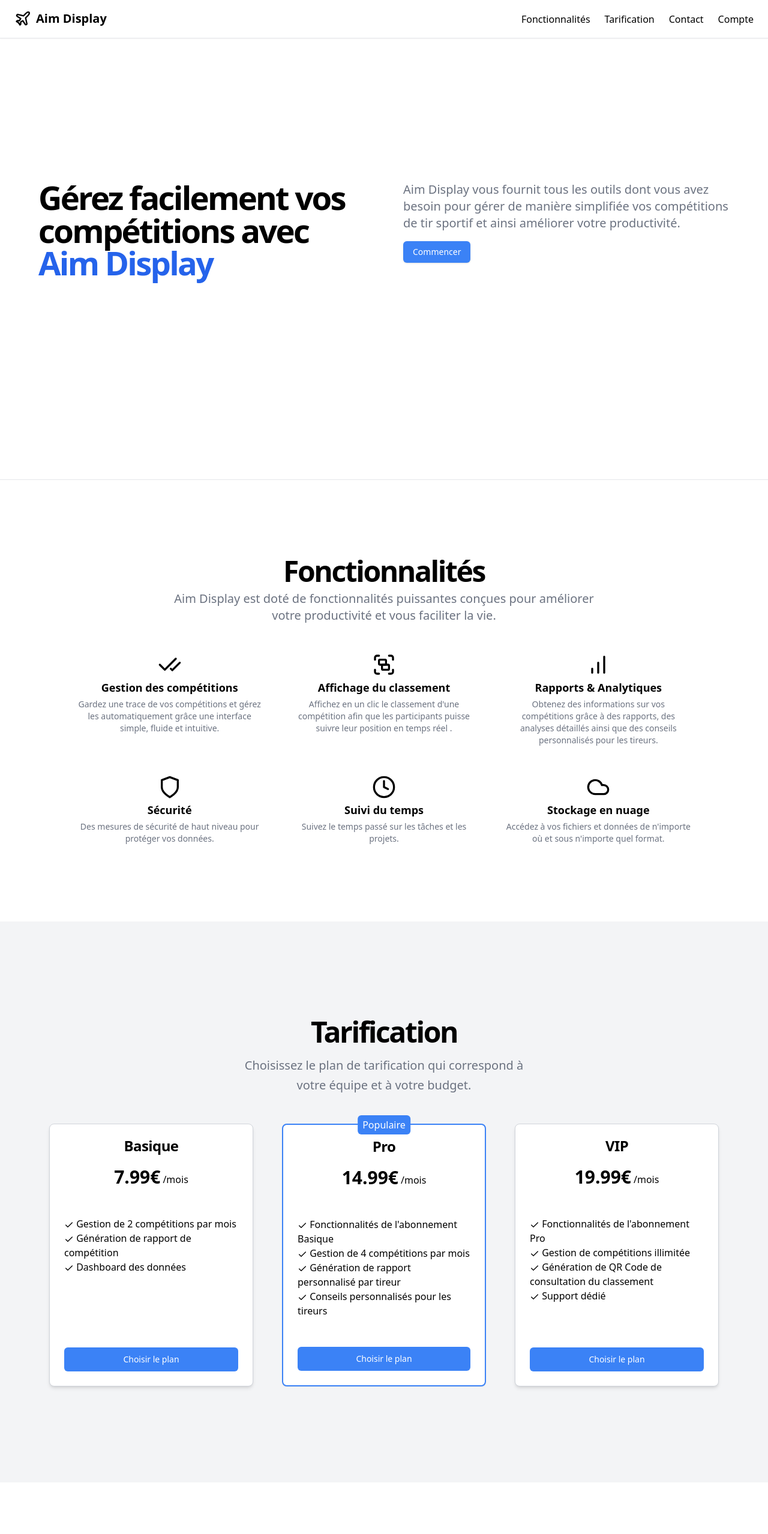
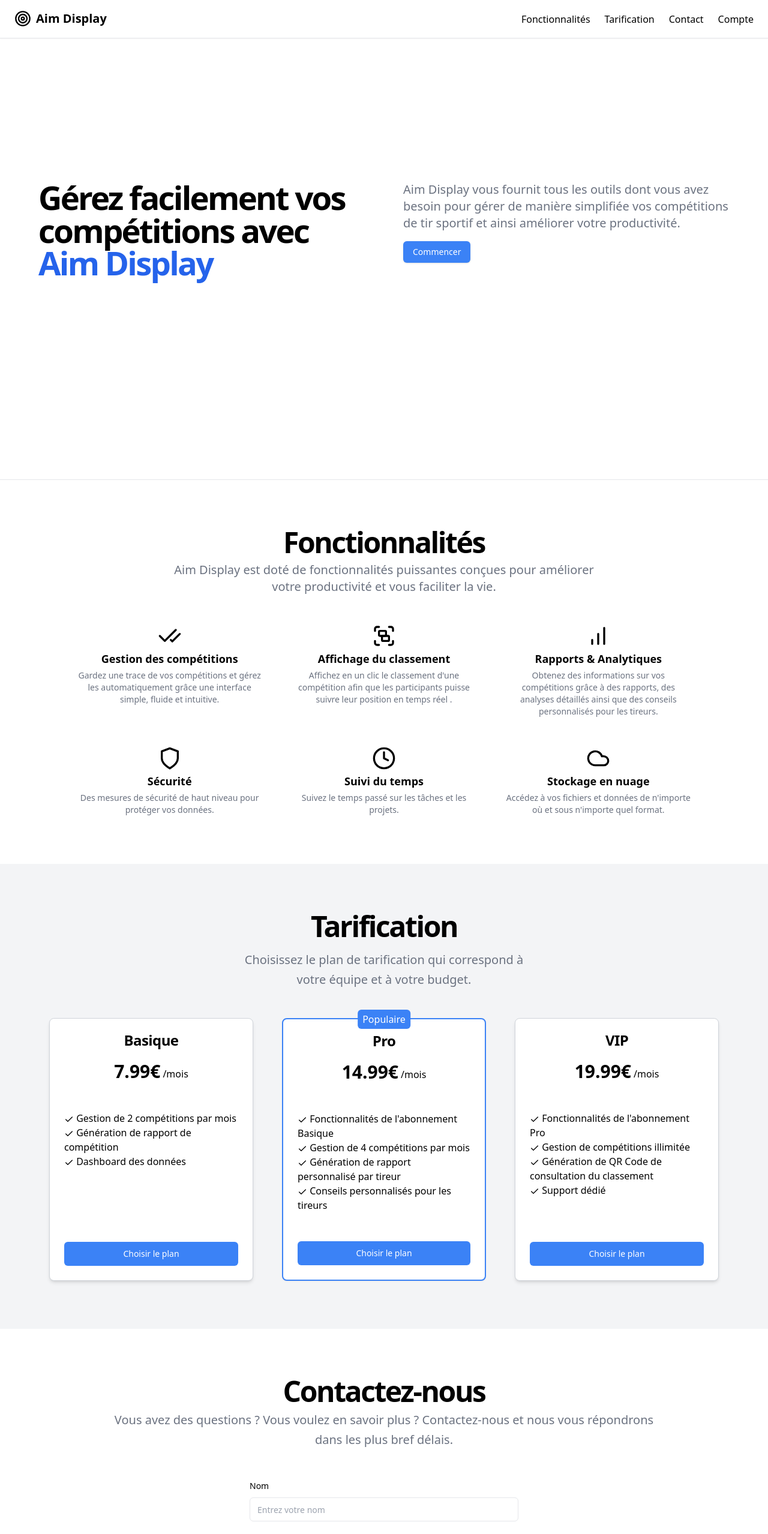
Before and after one commit to HugoErb/Site-AimDisplay, an Angular app: page / in a window 1280 px wide. Shown: the top 2557 px of the page at 60% size. Built offline with nearby package versions, Linux system fonts and the light colour scheme.

Commit message:
modif svg logo + ajout scroll landing + delete some useless space

```diff
--- a/src/app/home/home.component.html
+++ b/src/app/home/home.component.html
@@ -1,28 +1,34 @@
 <header class="px-4 lg:px-6 h-16 flex items-center fixed w-full bg-white z-50 shadow-sm border-b border-gray-200">
-  <a class="flex items-center justify-center mb-0.5 " href="#">
+  <div class="flex items-center justify-center mb-0.5 cursor-pointer" (click)="scrollToSection('landing')">
     <svg xmlns="http://www.w3.org/2000/svg" width="28" height="28" viewBox="0 0 24 24" fill="none" stroke="currentColor"
       stroke-width="2" stroke-linecap="round" stroke-linejoin="round" class="h-7 w-7 mr-2"
-      data-darkreader-inline-stroke="" style="--darkreader-inline-stroke: currentColor;">
-      <path d="M17.8 19.2 16 11l3.5-3.5C21 6 21.5 4 21 3c-1-.5-3 0-4.5 1.5L13 8 4.8 6.2c-.5-.1-.9.1-1.1.5l-.3.5c-.2.5-.1 1 .3 1.3L9 12l-2 3H4l-1 1 3 2 2 3 1-1v-3l3-2 3.5 5.3c.3.4.8.5 1.3.3l.5-.2c.4-.3.6-.7.5-1.2z">
-      </path>
+      style="--darkreader-inline-stroke: currentColor;">
+      <circle cx="12" cy="12" r="10"></circle>
+      <circle cx="12" cy="12" r="6"></circle>
+      <circle cx="12" cy="12" r="2"></circle>
     </svg>
     <span class="text-xl font-semibold ">Aim Display</span>
-  </a>
+  </div>
 
   <!-- Bouton du menu burger pour les petits écrans -->
   <button class="lg:hidden ml-auto mr-3" (click)="toggleBurgerMenu($event)">
-    <svg xmlns="http://www.w3.org/2000/svg" width="30" height="30" viewBox="0 0 24 24" fill="none" stroke="currentColor">
-      <path stroke-linecap="round" stroke-linejoin="round" stroke-width="2" d="M4 6h16M4 12h16M4 18h16"/>
+    <svg xmlns="http://www.w3.org/2000/svg" width="30" height="30" viewBox="0 0 24 24" fill="none"
+      stroke="currentColor">
+      <path stroke-linecap="round" stroke-linejoin="round" stroke-width="2" d="M4 6h16M4 12h16M4 18h16" />
     </svg>
   </button>
 
   <!-- Navigation principale pour les grands écrans -->
   <nav class="hidden lg:flex ml-auto gap-4 sm:gap-6 items-center">
-    <div class="text-base cursor-pointer font-medium hover:text-blue-600" (click)="scrollToSection('fonctionnalites')">Fonctionnalités</div>
-    <div class="text-base cursor-pointer font-medium hover:text-blue-600" (click)="scrollToSection('tarification')">Tarification</div>
-    <div class="text-base cursor-pointer font-medium hover:text-blue-600" (click)="scrollToSection('contact')">Contact</div>
+    <div class="text-base cursor-pointer font-medium hover:text-blue-600" (click)="scrollToSection('fonctionnalites')">
+      Fonctionnalités</div>
+    <div class="text-base cursor-pointer font-medium hover:text-blue-600" (click)="scrollToSection('tarification')">
+      Tarification</div>
+    <div class="text-base cursor-pointer font-medium hover:text-blue-600" (click)="scrollToSection('contact')">Contact
+    </div>
     <div #menuContainerRef class="group relative inline-block">
-      <span class="text-base font-medium cursor-pointer hover:text-blue-600" (click)="toggleAccountMenu($event)">Compte</span>
+      <span class="text-base font-medium cursor-pointer hover:text-blue-600"
+        (click)="toggleAccountMenu($event)">Compte</span>
       <div *ngIf="accountMenuOpened" class="absolute right-0 w-40 py-2 mt-2 bg-white rounded-md shadow-md">
         <div *ngIf="!userConnected"
           class="block cursor-pointer px-4 py-2 text-sm text-gray-800 hover:bg-blue-500 hover:text-white"
@@ -50,9 +56,12 @@
 
   <!-- Menu burger pour les petits écrans -->
   <div #menuBurger class="lg:hidden absolute top-full left-0 w-full bg-white shadow-md" *ngIf="burgerMenuOpened">
-    <div class="block cursor-pointer px-4 py-2 text-sm text-gray-800 hover:bg-blue-500 hover:text-white" (click)="scrollToSection('fonctionnalites')">Fonctionnalités</div>
-    <div class="block cursor-pointer px-4 py-2 text-sm text-gray-800 hover:bg-blue-500 hover:text-white" (click)="scrollToSection('tarification')">Tarification</div>
-    <div class="block cursor-pointer px-4 py-2 text-sm text-gray-800 hover:bg-blue-500 hover:text-white" (click)="scrollToSection('contact')">Contact</div>
+    <div class="block cursor-pointer px-4 py-2 text-sm text-gray-800 hover:bg-blue-500 hover:text-white"
+      (click)="scrollToSection('fonctionnalites')">Fonctionnalités</div>
+    <div class="block cursor-pointer px-4 py-2 text-sm text-gray-800 hover:bg-blue-500 hover:text-white"
+      (click)="scrollToSection('tarification')">Tarification</div>
+    <div class="block cursor-pointer px-4 py-2 text-sm text-gray-800 hover:bg-blue-500 hover:text-white"
+      (click)="scrollToSection('contact')">Contact</div>
     <div *ngIf="!userConnected"
       class="block cursor-pointer px-4 py-2 text-sm text-gray-800 hover:bg-blue-500 hover:text-white"
       (click)="onAccountMenuOptionClick('Se connecter')">
@@ -77,7 +86,7 @@
 </header>
 
 <main class="flex-1">
-  <section class="w-full h-screen pt-20 md:pt-24 lg:pt-32 border-y px-2 md:px-0">
+  <section id="landing" class="w-full h-screen pt-20 md:pt-24 lg:pt-32 border-y px-2 md:px-0">
     <div class="px-4 md:px-6 space-y-10 xl:space-y-16 flex items-center justify-center h-full"
       style="margin-top: -5rem;">
       <div class="grid max-w-[1300px] mx-auto gap-4 px-4 sm:px-6 md:px-10 md:grid-cols-2 md:gap-16">
@@ -104,7 +113,8 @@
       </div>
     </div>
   </section>
-  <section id="fonctionnalites" class="flex justify-center items-center w-full py-12 md:py-24 lg:py-32 px-2 md:px-0 pt-16">
+  <section id="fonctionnalites"
+    class="flex justify-center items-center w-full py-12 md:py-24 lg:py-20 px-2 md:px-0 pt-16">
     <div class="container space-y-12 px-4 md:px-6">
       <div class="flex flex-col items-center justify-center space-y-4 text-center">
         <div class="space-y-2">
@@ -196,7 +206,8 @@
       </div>
     </div>
   </section>
-  <section id="tarification" class="flex justify-center items-center w-full py-16 md:py-32 lg:py-40 bg-gray-100 px-2 md:px-0">
+  <section id="tarification"
+    class="flex justify-center items-center w-full py-12 md:py-32 lg:py-20 bg-gray-100 px-2 md:px-0">
     <div class="container grid items-center justify-center gap-6 px-4 md:px-6">
       <div class="space-y-4 text-center mx-auto">
         <h2 class="text-4xl font-bold tracking-tighter sm:text-5xl">Tarification</h2>
@@ -354,15 +365,14 @@
       </div>
     </div>
   </section>
-  <section id="contact" class="flex justify-center items-center w-full py-12 md:py-24 lg:py-32 px-2 md:px-0">
+  <section id="contact" class="flex justify-center items-center w-full py-12 md:py-24 lg:py-20 px-2 md:px-0">
     <div class="container space-y-12 px-4 md:px-6">
       <div class="flex flex-col items-center justify-center space-y-4 text-center">
         <div class="space-y-2">
           <h2 class="text-4xl font-bold tracking-tighter sm:text-5xl">Contactez-nous</h2>
           <p
             class="max-w-[900px] text-gray-500 md:text-xl/relaxed lg:text-base/relaxed xl:text-xl/relaxed dark:text-gray-400">
-            Vous avez des questions ? Vous voulez en savoir plus ? Contactez-nous et nous vous répondrons sous
-            peu.
+            Vous avez des questions ? Vous voulez en savoir plus ? Contactez-nous et nous vous répondrons dans les plus bref délais.
           </p>
         </div>
       </div>
```
